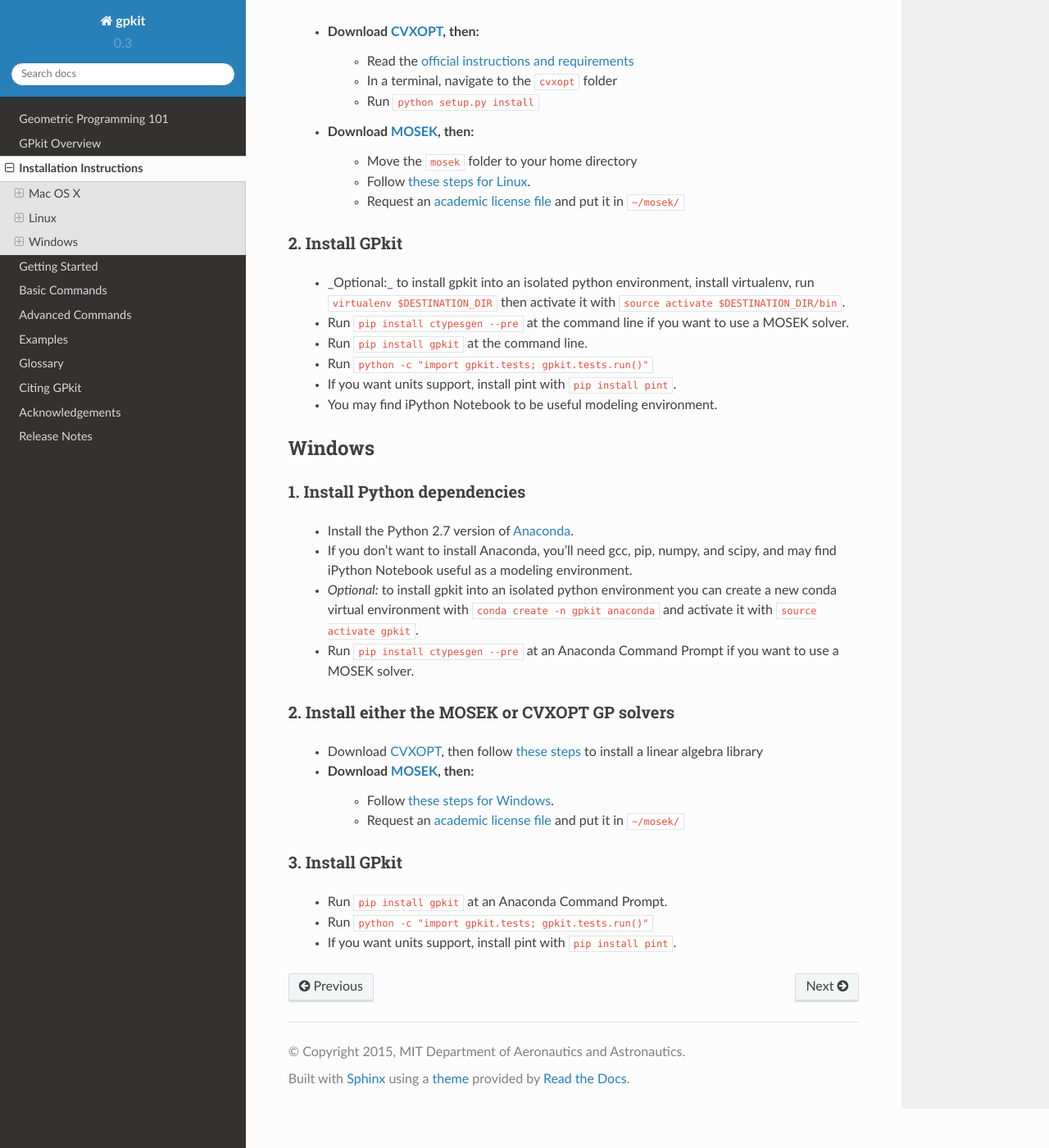
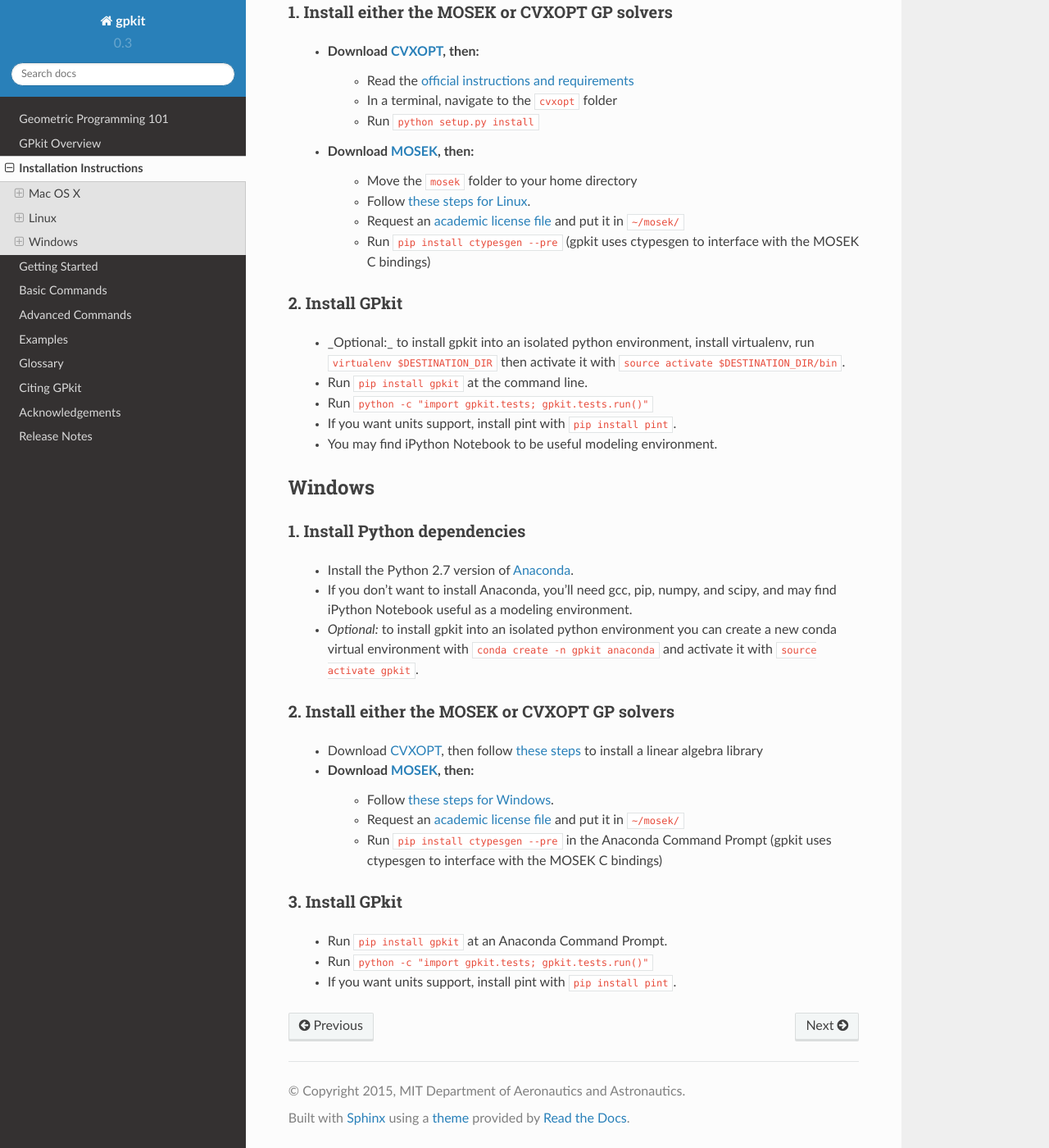
Before and after one commit to convexengineering/gpkit, a Sphinx documentation site: the page built from docs/source/installation.rst, in a window 1280 px wide and 1400 px high, scrolled down 1241 px. Shown: the whole window at 82% size. Built offline with Sphinx 7.4.7 and the Read the Docs theme 2.0.0, drawn with Linux system fonts in a browser that asks for light colours; some of the changed text lies outside the part shown.

Commit message:
reworded install instructions to contextualize ctypesgen

```diff
--- a/docs/source/installation.rst
+++ b/docs/source/installation.rst
@@ -14,7 +14,6 @@
   - If you don't want to install Anaconda, you'll need gcc, pip, numpy, and scipy, and may find iPython Notebook useful as a modeling environment.
   - If ``which gcc`` does not return anything, install the `Apple Command Line Tools <https://developer.apple.com/downloads/index.action?=command%20line%20tools>`_.
   - *Optional:* to install gpkit into an isolated python environment you can create a new conda virtual environment with ``conda create -n gpkit anaconda`` and activate it with ``source activate gpkit``.
-  - Run ``pip install ctypesgen --pre`` in the Terminal if you want to use a MOSEK solver.
 
 
 2. Install either the MOSEK or CVXOPT GP solvers
@@ -29,6 +28,7 @@
       - Move the ``mosek`` folder to your home directory
       - Follow `these steps for Mac <http://docs.mosek.com/7.0/toolsinstall/Mac_OS_X_installation.html>`_.
       - Request an `academic license file <http://license.mosek.com/academic>`_ and put it in ``~/mosek/``
+      - Run ``pip install ctypesgen --pre`` in the Terminal (gpkit uses ctypesgen to interface with the MOSEK C bindings)
 
 
 3. Install GPkit
@@ -54,12 +54,12 @@
       - Move the ``mosek`` folder to your home directory
       - Follow `these steps for Linux <http://docs.mosek.com/7.0/toolsinstall/Linux_UNIX_installation_instructions.html>`_.
       - Request an `academic license file <http://license.mosek.com/academic>`_ and put it in ``~/mosek/``
+      - Run ``pip install ctypesgen --pre`` (gpkit uses ctypesgen to interface with the MOSEK C bindings)
 
 
 2. Install GPkit
 ++++++++++++++++
   - _Optional:_ to install gpkit into an isolated python environment, install virtualenv, run ``virtualenv $DESTINATION_DIR`` then activate it with ``source activate $DESTINATION_DIR/bin``.
-  - Run ``pip install ctypesgen --pre`` at the command line if you want to use a MOSEK solver.
   - Run ``pip install gpkit`` at the command line.
   - Run ``python -c "import gpkit.tests; gpkit.tests.run()"``
   - If you want units support, install pint with ``pip install pint``.
@@ -76,7 +76,6 @@
   - Install the Python 2.7 version of `Anaconda <http://continuum.io/downloads>`_.
   - If you don't want to install Anaconda, you'll need gcc, pip, numpy, and scipy, and may find iPython Notebook useful as a modeling environment.
   - *Optional:* to install gpkit into an isolated python environment you can create a new conda virtual environment with ``conda create -n gpkit anaconda`` and activate it with ``source activate gpkit``.
-  - Run ``pip install ctypesgen --pre`` at an Anaconda Command Prompt if you want to use a MOSEK solver.
 
 
 2. Install either the MOSEK or CVXOPT GP solvers
@@ -87,6 +86,7 @@
   - Download `MOSEK <http://mosek.com/resources/downloads>`_, then:
       - Follow `these steps for Windows <http://docs.mosek.com/7.0/toolsinstall/Windows_installation.html>`_.
       - Request an `academic license file <http://license.mosek.com/academic>`_ and put it in ``~/mosek/``
+      - Run ``pip install ctypesgen --pre`` in the Anaconda Command Prompt (gpkit uses ctypesgen to interface with the MOSEK C bindings)
 
 
 3. Install GPkit
```
